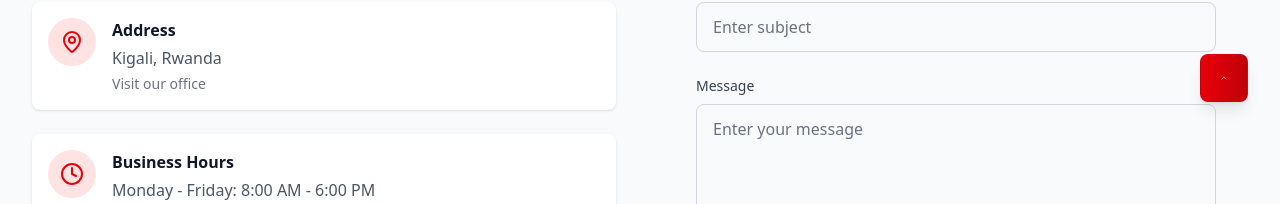
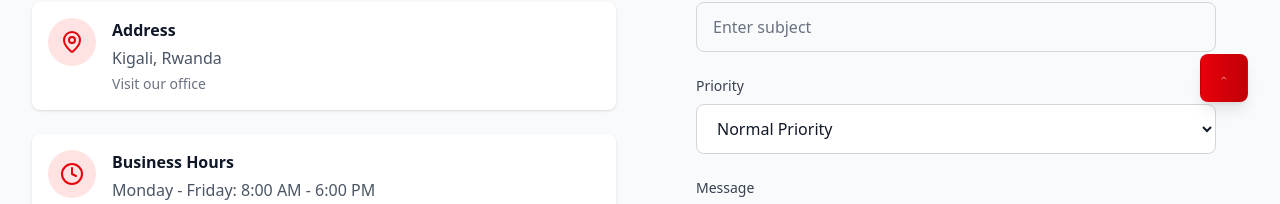
Before and after one commit to Code-Fusion-3/job-portal, a React (Vite) app: page /contact in a window 1280 px wide. Shown: the part 666-870 px from the top of the page. Built offline with nearby package versions, Linux system fonts and the light colour scheme; no server answers.

Commit message:
added priority to jobportal

```diff
--- a/src/components/sections/ContactUs.jsx
+++ b/src/components/sections/ContactUs.jsx
@@ -57,7 +57,8 @@ const ContactUs = () => {
     name: '',
     email: '',
     subject: '',
-    message: ''
+    message: '',
+    priority: 'normal' // Default to normal priority (backend compatible)
   });
 
   const containerVariants = {
@@ -110,7 +111,7 @@ const ContactUs = () => {
     // Reset form after 3 seconds
     setTimeout(() => {
       setIsSubmitted(false);
-      setFormData({ name: '', email: '', subject: '', message: '' });
+      setFormData({ name: '', email: '', subject: '', message: '', priority: 'normal' });
     }, 3000);
       } else {
         console.error('❌ Contact submission failed:', result.error);
@@ -252,6 +253,33 @@ const ContactUs = () => {
                 </div>
 
                 <div>
+                  <label htmlFor="priority" className="block text-sm font-medium text-gray-700 mb-2">
+                    {t('contact.form.priority', 'Priority')}
+                  </label>
+                  <select
+                    id="priority"
+                    name="priority"
+                    value={formData.priority}
+                    onChange={handleInputChange}
+                    required
+                    className="w-full px-4 py-3 border border-gray-300 rounded-lg focus:ring-2 focus:ring-red-500 focus:border-transparent transition-colors duration-200 text-gray-900 bg-white"
+                  >
+                    <option value="low">
+                      {t('contact.form.priorityLow', 'Low Priority')}
+                    </option>
+                    <option value="normal">
+                      {t('contact.form.priorityNormal', 'Normal Priority')}
+                    </option>
+                    <option value="high">
+                      {t('contact.form.priorityHigh', 'High Priority')}
+                    </option>
+                    <option value="urgent">
+                      {t('contact.form.priorityUrgent', 'Urgent Priority')}
+                    </option>
+                  </select>
+                </div>
+
+                <div>
                   <label htmlFor="message" className="block text-sm font-medium text-gray-700 mb-2">
                     {t('contact.form.message', 'Message')}
                   </label>
```
